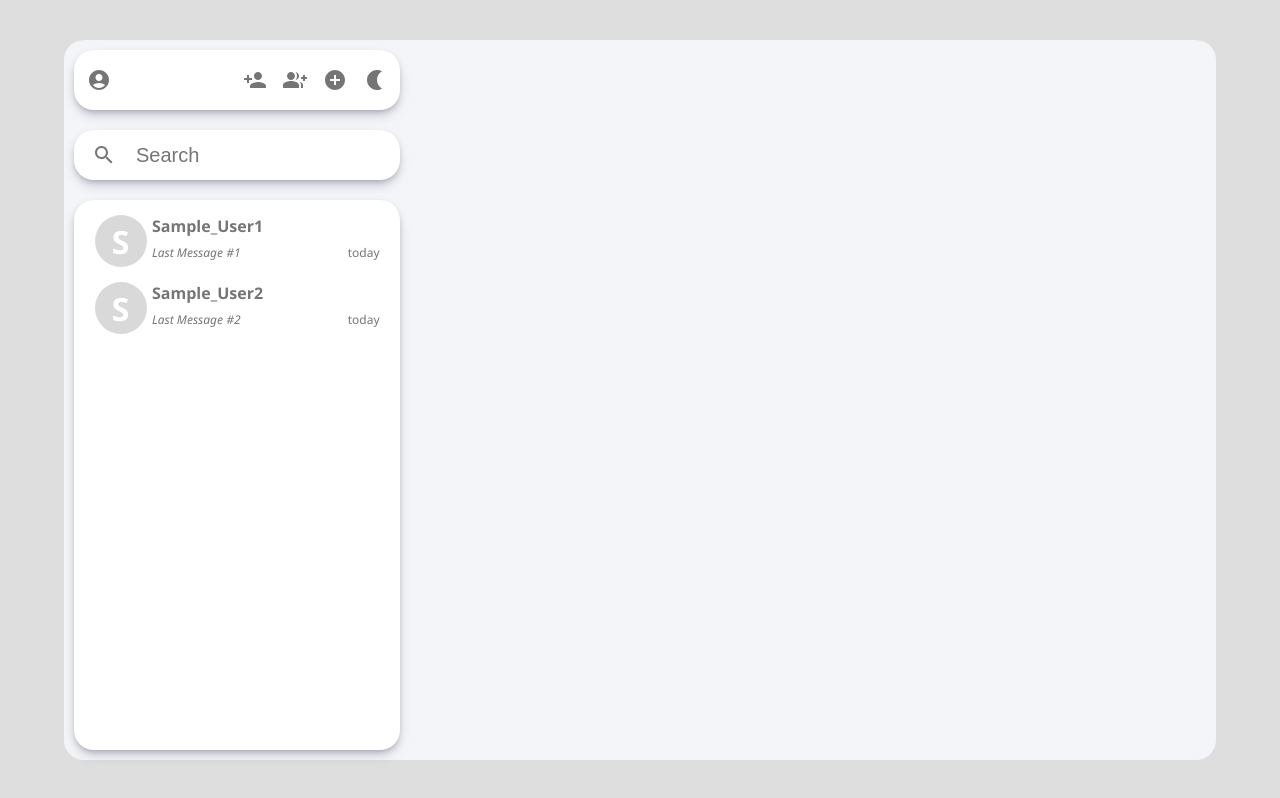
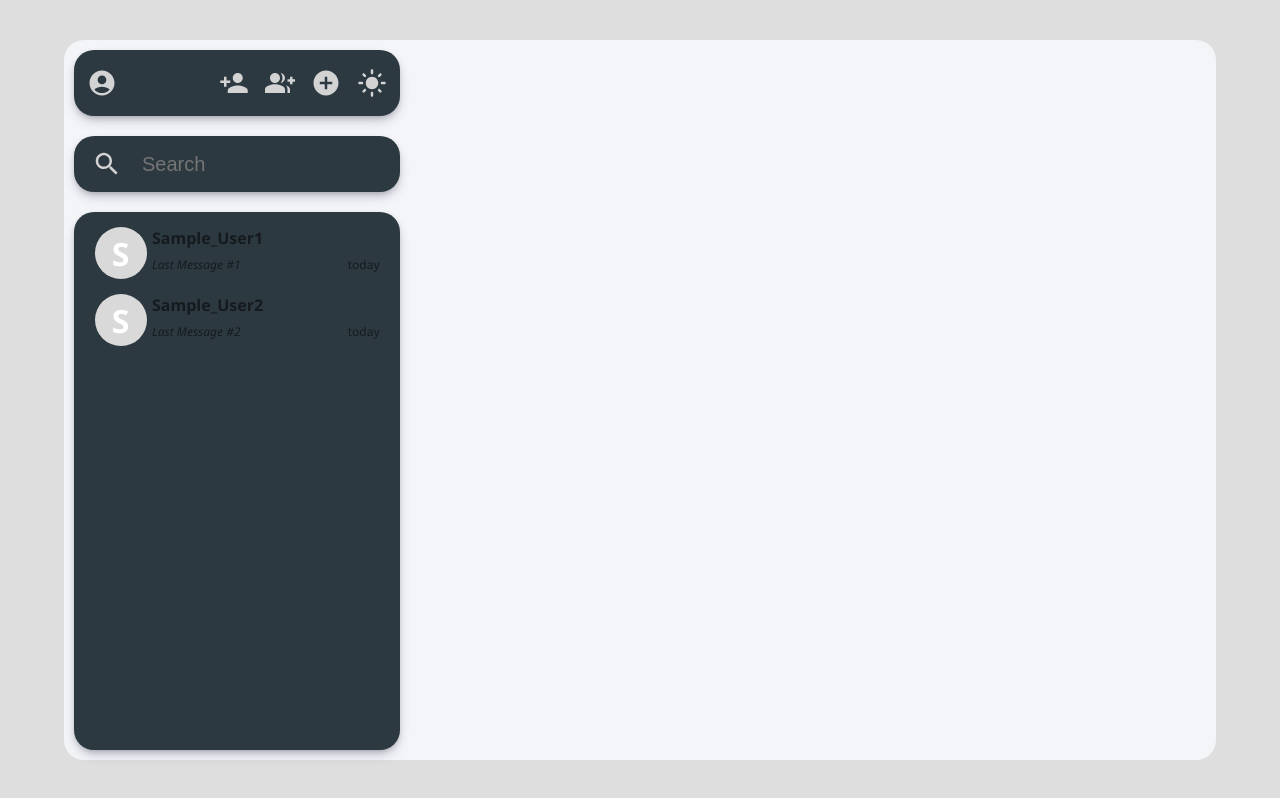
Before and after one commit to Kumarsab11/live-chat, a React (Create React App) app: page /app in a window 1280 px wide. Both pictures are taken after a click on the button 374 px from the left and 80 px from the top of the page. Built offline with nearby package versions, Linux system fonts and the light colour scheme.

Commit message:
theme toggle

```diff
--- a/src/Components/Sidebar.jsx
+++ b/src/Components/Sidebar.jsx
@@ -5,12 +5,15 @@ import PersonAddIcon from "@mui/icons-material/PersonAdd";
 import GroupAddIcon from "@mui/icons-material/GroupAdd";
 import AddCircleIcon from "@mui/icons-material/AddCircle";
 import NightlightIcon from "@mui/icons-material/Nightlight";
+import LightModeIcon from "@mui/icons-material/LightMode";
 import SearchIcon from "@mui/icons-material/Search";
 import { IconButton } from "@mui/material";
 import ConversationsItem from "./ConversationsItem";
 import { useNavigate } from "react-router-dom";
 
 const Sidebar = () => {
+  const navigate = useNavigate();
+  const [lightTheme, setLightTheme] = useState(true);
   const [conversations, setConversations] = useState([
     {
       name: "Sample_User1",
@@ -23,14 +26,15 @@ const Sidebar = () => {
       timeStamp: "today",
     },
   ]);
-  const navigate = useNavigate();
 
   return (
     <div className="sidebar-container">
-      <div className="sb-header">
+      <div className={"sb-header" + (lightTheme ? "" : " dark")}>
         <div>
           <IconButton>
-            <AccountCircleIcon />
+            <AccountCircleIcon
+              className={"icon" + (lightTheme ? "" : " dark")}
+            />
           </IconButton>
         </div>
         <div>
@@ -39,34 +43,50 @@ const Sidebar = () => {
               navigate("users");
             }}
           >
-            <PersonAddIcon />
+            <PersonAddIcon className={"icon" + (lightTheme ? "" : " dark")} />
           </IconButton>
           <IconButton
             onClick={() => {
               navigate("groups");
             }}
           >
-            <GroupAddIcon />
+            <GroupAddIcon className={"icon" + (lightTheme ? "" : " dark")} />
           </IconButton>
           <IconButton
             onClick={() => {
               navigate("create-group");
             }}
           >
-            <AddCircleIcon />
+            <AddCircleIcon className={"icon" + (lightTheme ? "" : " dark")} />
           </IconButton>
-          <IconButton>
-            <NightlightIcon />
+          <IconButton
+            onClick={() => {
+              setLightTheme((prevValue) => {
+                return !prevValue;
+              });
+            }}
+          >
+            {lightTheme && (
+              <NightlightIcon
+                className={"icon" + (lightTheme ? "" : " dark")}
+              />
+            )}
+            {!lightTheme && (
+              <LightModeIcon className={"icon" + (lightTheme ? "" : " dark")} />
+            )}
           </IconButton>
         </div>
       </div>
-      <div className="sb-search">
+      <div className={"sb-search" + (lightTheme ? "" : " dark")}>
         <IconButton>
-          <SearchIcon />
+          <SearchIcon className={"icon" + (lightTheme ? "" : " dark")} />
         </IconButton>
-        <input placeholder="Search" className="search-box" />
+        <input
+          placeholder="Search"
+          className={"search-box" + (lightTheme ? "" : " dark")}
+        />
       </div>
-      <div className="sb-conversations">
+      <div className={"sb-conversations" + (lightTheme ? "" : " dark")}>
         {conversations.map((conversation) => {
           return (
             <ConversationsItem props={conversation} key={conversation.name} />
```
